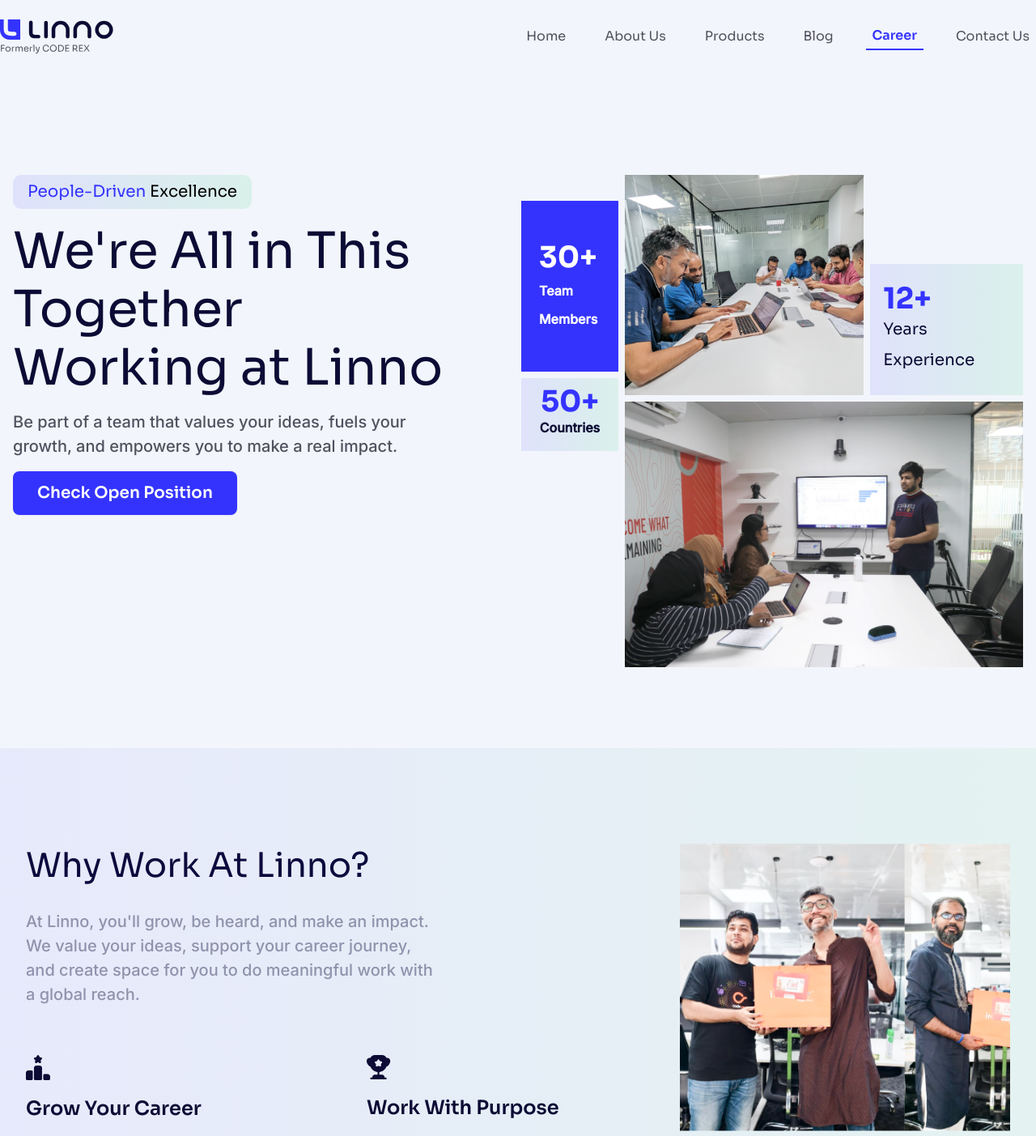
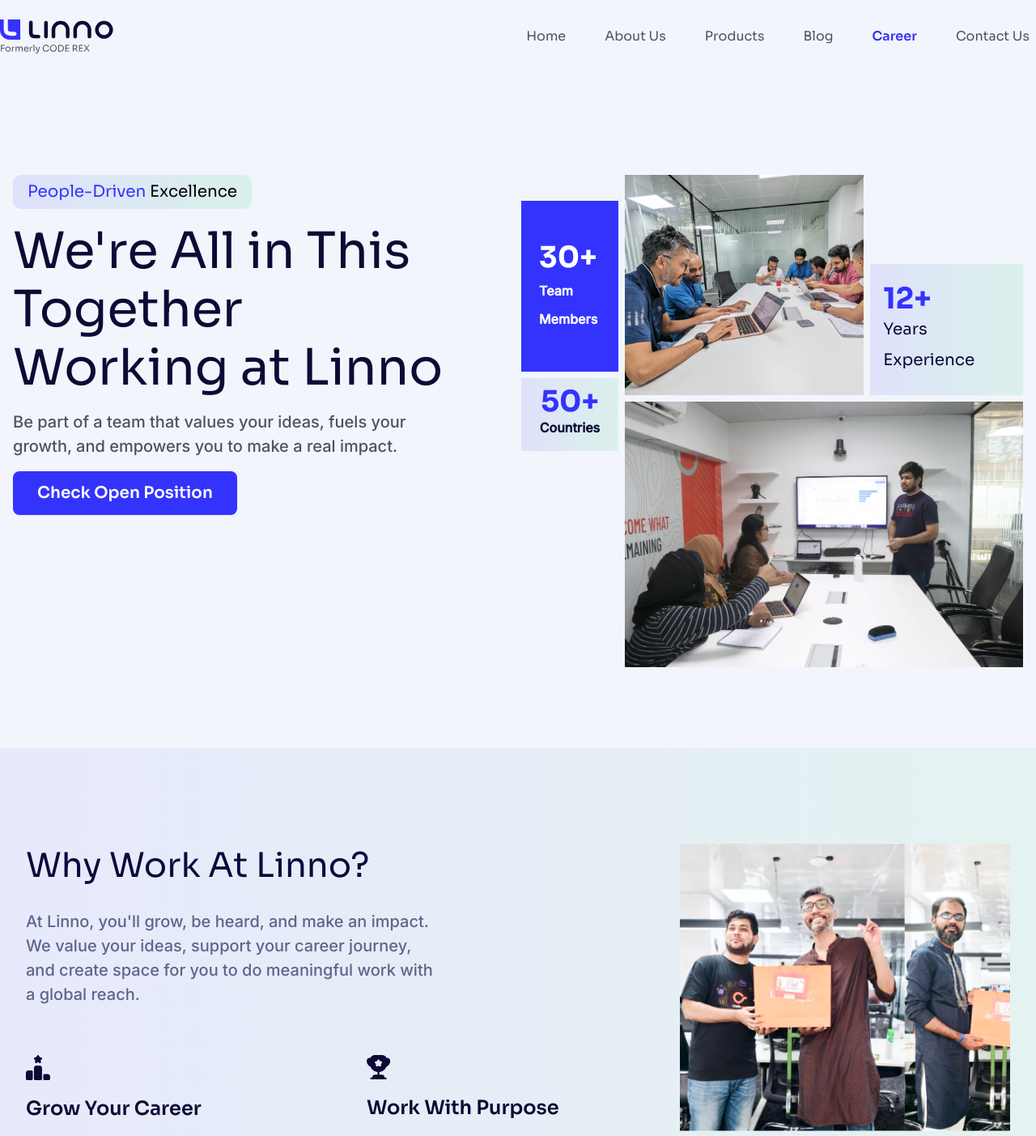
Before and after one commit to CODEREXLTD/Linno-website, a Next.js app: page /careers in a window 1280 px wide. Shown: the top 1403 px of the page at 81% size. Built offline with nearby package versions, Linux system fonts and the light colour scheme.

Commit message:
fix the color issue

```diff
--- a/src/components/common/Header.jsx
+++ b/src/components/common/Header.jsx
@@ -115,12 +115,15 @@ const Header = () => {
                         role="navigation"
                         aria-label="Main navigation"
                     >
-                        <div className="flex flex-col lg:flex-row gap-2 lg:gap-6 xl:gap-8 p-4 lg:p-0 items-stretch lg:items-center max-h-[calc(100vh-80px)] lg:max-h-none overflow-y-auto lg:overflow-visible">
+                        <ul
+                            className="flex flex-col lg:flex-row gap-2 lg:gap-6 xl:gap-8 p-4 lg:p-0 items-stretch lg:items-center max-h-[calc(100vh-80px)] lg:max-h-none overflow-y-auto lg:overflow-visible list-none m-0"
+                            role="menubar"
+                        >
                             {menuItems?.map((item, index) => {
                                 const isActive = isActiveRoute(item.href);
                                 return (
+                                    <li key={index} role="none">
                                         <Link
-                                        key={index}
                                             href={item.href}
                                             onClick={handleMenuItemClick}
                                             className={`
@@ -146,12 +149,14 @@ const Header = () => {
                       whitespace-nowrap
                     `}
                                             role="menuitem"
+                                            aria-current={isActive ? 'page' : undefined}
                                         >
                                             {item?.label}
                                         </Link>
+                                    </li>
                                 );
                             })}
-                        </div>
+                        </ul>
                     </nav>
                 </div>
             </div>
--- a/src/styles/default.css
+++ b/src/styles/default.css
@@ -37,5 +37,5 @@
 }
 
 .section-description {
-    @apply lg:text-[20px] sm:text-[18px] text-[16px] font-inter font-normal leading-[1.5] text-[#8F93AC] w-full max-w-full md:max-w-[950px];
+    @apply lg:text-[20px] sm:text-[18px] text-[16px] font-inter font-normal leading-[1.5] text-[#5E658B] w-full max-w-full md:max-w-[950px];
 }
--- a/src/styles/home-scss.css
+++ b/src/styles/home-scss.css
@@ -74,7 +74,7 @@ h1, h2, h3, h4, h5, h6 {
   font-size: 20px;
   font-weight: 400;
   line-height: 1.5;
-  color: #8F93AC;
+  color: #5E658B;
   max-width: 950px;
 }
 @media screen and (max-width: 1199px) {
--- a/src/styles/scss/_default.scss
+++ b/src/styles/scss/_default.scss
@@ -69,7 +69,7 @@ h1, h2, h3, h4, h5, h6 {
         font-size: 20px;
         font-weight: 400;
         line-height: 1.5;
-        color: #8F93AC;
+        color: #5E658B;
         max-width: 950px;
 
         @media screen and (max-width: 1199px) {
```
Lines whose indentation alone changed are shown as unchanged.
